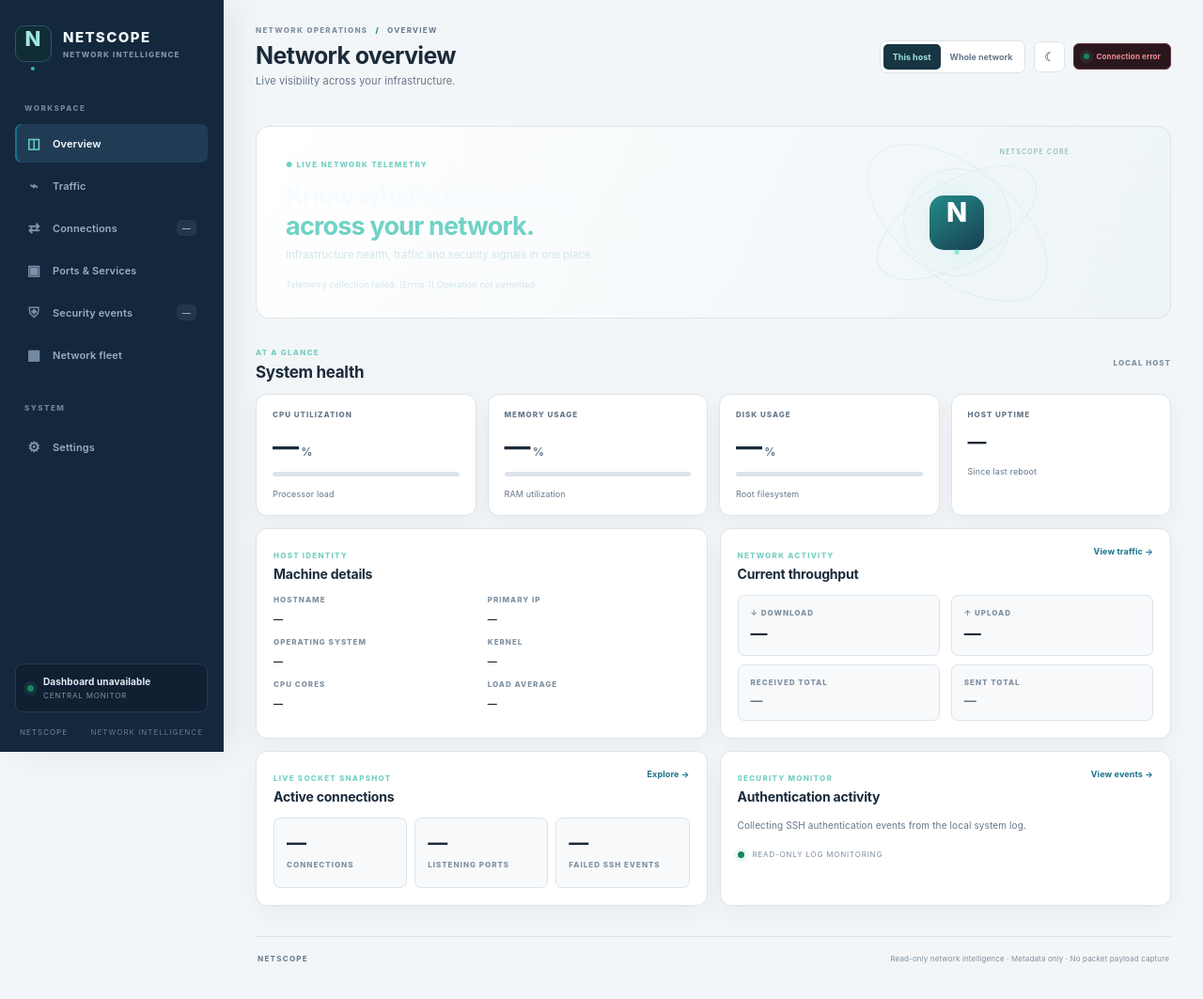
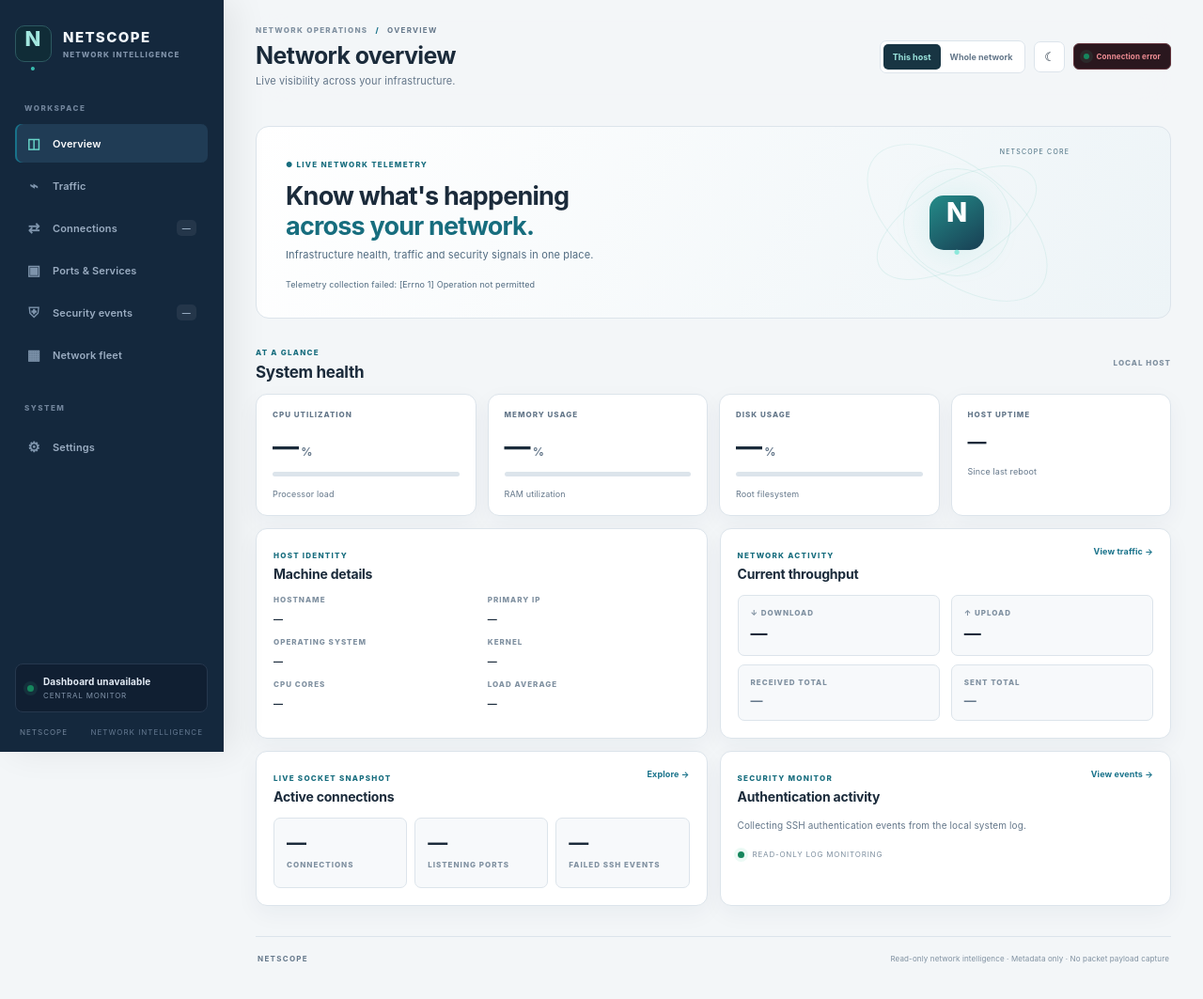
Before and after one commit to IcerXYZ/Netscope, a Flask app: page / in a window 1280 px wide. Shown: the whole page at 94% size. Run offline with Flask 3, Linux system fonts and the light colour scheme.

Commit message:
Fix corporate overview banner contrast

```diff
--- a/static/app.css
+++ b/static/app.css
@@ -104,3 +104,9 @@ body[data-theme=light] .nav:hover{background:#1b344b}
 .traffic-select-label select{font:inherit;letter-spacing:normal;text-transform:none;color:var(--text);background:var(--surface2);border:1px solid var(--line);border-radius:8px;padding:10px 34px 10px 12px;min-height:40px}
 .good-cell{color:var(--green);font-weight:700}.bad-cell{color:var(--red);font-weight:700}
 @media(max-width:640px){.traffic-select-label{width:100%;min-width:0}.traffic-fleet-panel .panel-head{align-items:stretch;flex-direction:column}}
+
+/* Keep the overview banner readable in the corporate light theme. */
+body[data-theme=light] .welcome h2{color:var(--text)}
+body[data-theme=light] .welcome h2 em,body[data-theme=light] .eyebrow,body[data-theme=light] .section-heading>div>span,body[data-theme=light] .panel-head>div>span{color:#176d7e}
+body[data-theme=light] .welcome p,body[data-theme=light] .welcome small{color:#516b80}
+body[data-theme=light] .welcome-art label{color:#456b7d}
```
